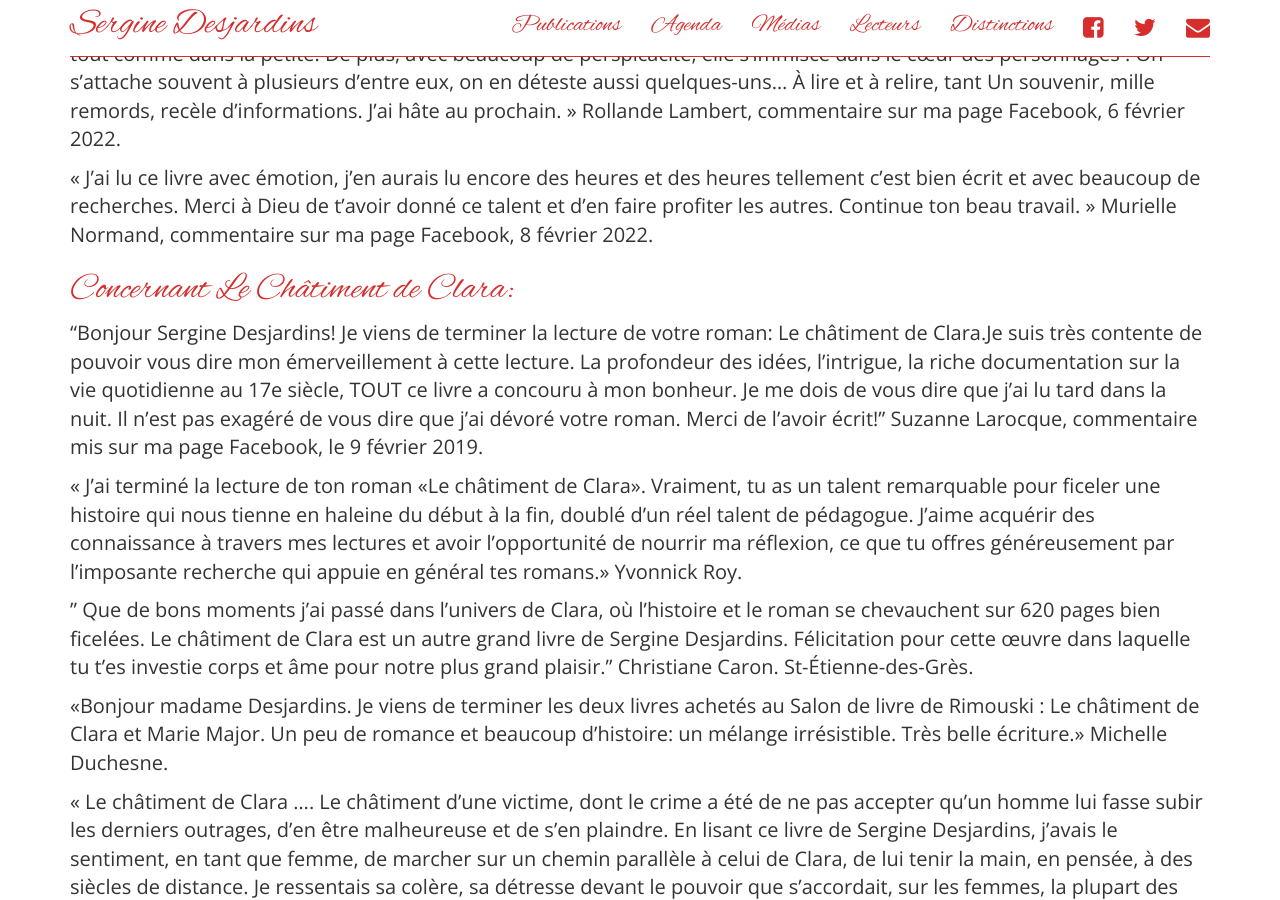
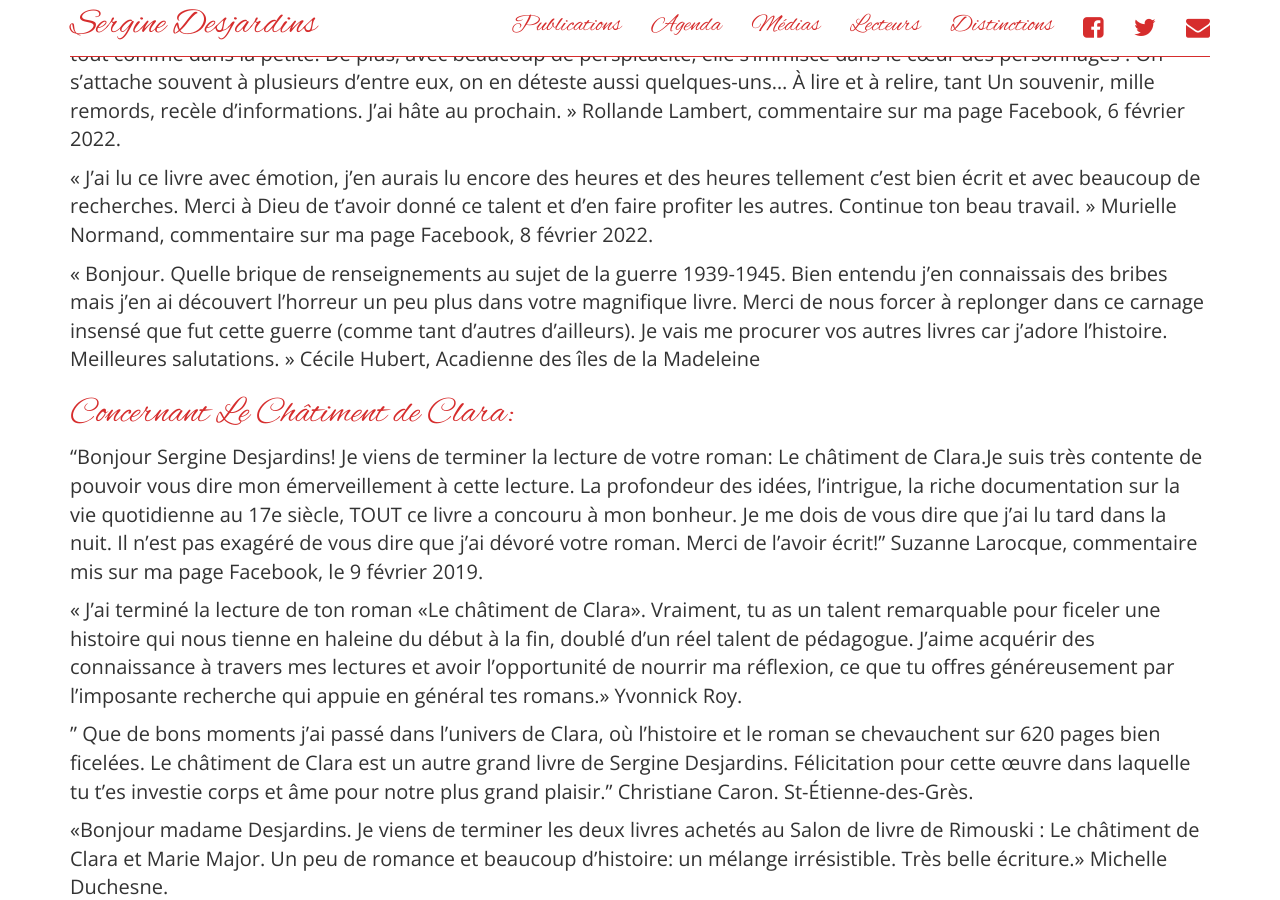
Before and after one commit to serginedesjardins/serginedesjardins.github.io, a Jekyll site: the page built from lecteurs.md, in a window 1280 px wide and 900 px high, scrolled down 7645 px. Built offline with Jekyll 4.4.1, drawn with Linux system fonts in a browser that asks for light colours; nearby versions of some CDN libraries.

Commit message:
Cécile Hubert

```diff
--- a/lecteurs.md
+++ b/lecteurs.md
@@ -142,6 +142,8 @@ Toujours est-il que, tout comme avec Le châtiment de Clara, ton dernier roman m
 «  Sergine ! Comme ton roman mérite tous ces commentaires élogieux. Ta plume sait nous guider dans la grande histoire tout comme dans la petite. De plus, avec beaucoup de perspicacité, elle s’immisce dans le cœur des personnages ! On s’attache souvent à plusieurs d’entre eux, on en déteste aussi quelques-uns… À lire et à relire, tant Un souvenir, mille remords, recèle d’informations. J’ai hâte au prochain. » Rollande Lambert, commentaire sur ma page Facebook, 6 février 2022.
 
 « J’ai lu ce livre avec émotion, j’en aurais lu encore des heures et des heures tellement c’est bien écrit et avec beaucoup de recherches. Merci à Dieu de t’avoir donné ce talent et d’en faire profiter les autres. Continue ton beau travail. » Murielle Normand, commentaire sur ma page Facebook, 8 février 2022.
+
+« Bonjour. Quelle brique de renseignements au sujet de la guerre 1939-1945. Bien entendu j’en connaissais des bribes mais j’en ai découvert l’horreur un peu plus dans votre magnifique livre. Merci de nous forcer à replonger dans ce carnage insensé que fut cette guerre (comme tant d’autres d’ailleurs). Je vais me procurer vos autres livres car j’adore l’histoire. Meilleures salutations. » Cécile Hubert, Acadienne des îles de la Madeleine
 
 # Concernant Le Châtiment de Clara:
 
```
